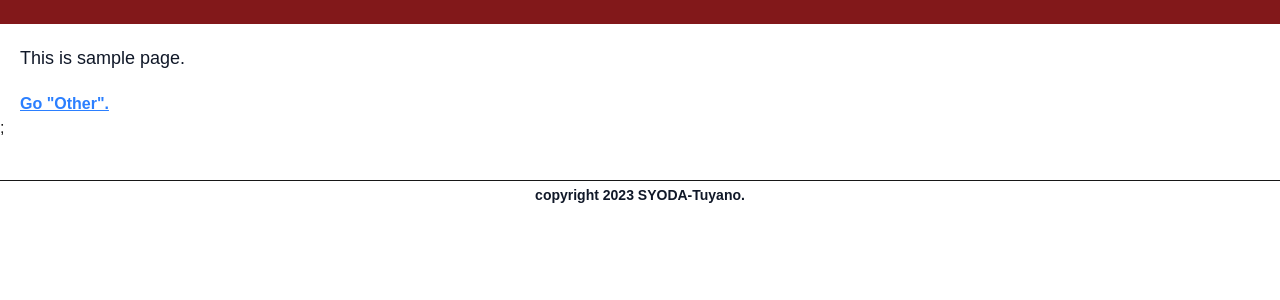
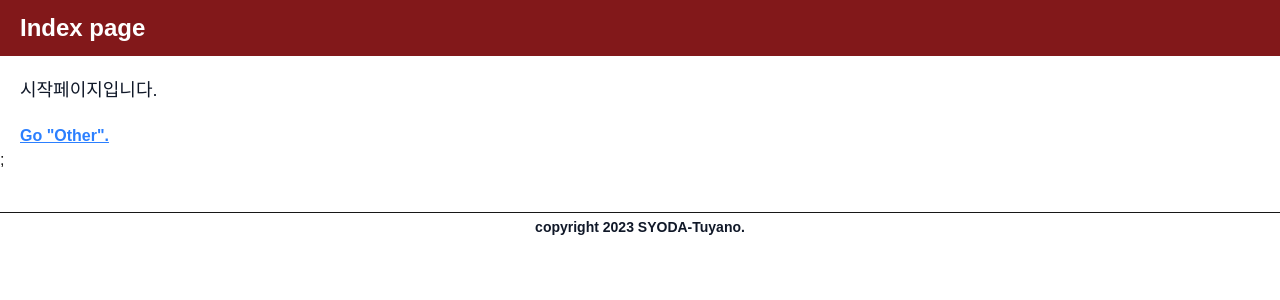
Before and after one commit to Soyeong4250/nextjs_study, a Next.js app in the folder sample_page_router/: page / in a window 1280 px wide. Shown: the top 300 px of the page. Built offline with nearby package versions, Linux system fonts and the light colour scheme.

Commit message:
정적 속성을 이용한 컴포넌트 구현

```diff
--- a/sample_page_router/src/pages/index.tsx
+++ b/sample_page_router/src/pages/index.tsx
@@ -1,22 +1,22 @@
-import Image from "next/image";
-import { Geist, Geist_Mono } from "next/font/google";
+import { Inter } from "next/font/google";
 import Link from "next/link";
+import { GetStaticProps } from 'next';
 
-const geistSans = Geist({
-  variable: "--font-geist-sans",
-  subsets: ["latin"],
-});
+export const getStaticProps = ((context) => {
+  const data = {
+    title: "Index page",
+    msg: "시작페이지입니다."
+  }
+  return {props: {data}}
+})
 
-const geistMono = Geist_Mono({
-  variable: "--font-geist-mono",
-  subsets: ["latin"],
-});
 
-export default function Home() {
+const inter = Inter({subsets: ['latin']});
+
+export default function Home({data}: {data:{msg:string}}) {
   return (
     <main>
-      {/* <h1>SSG application.</h1> */}
-      <p>This is sample page.</p>
+      <p>{data.msg}</p>
       <div><Link href="/other">Go "Other".</Link></div>
     </main>
   );
```
